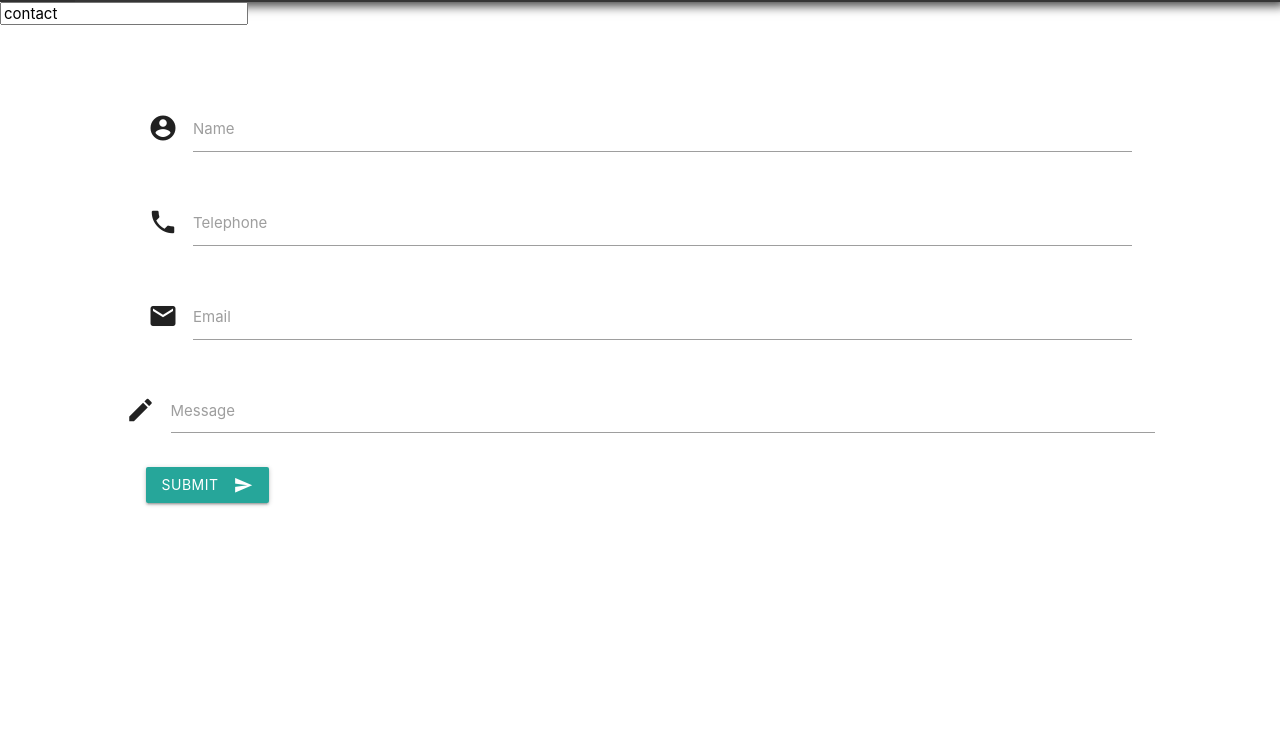
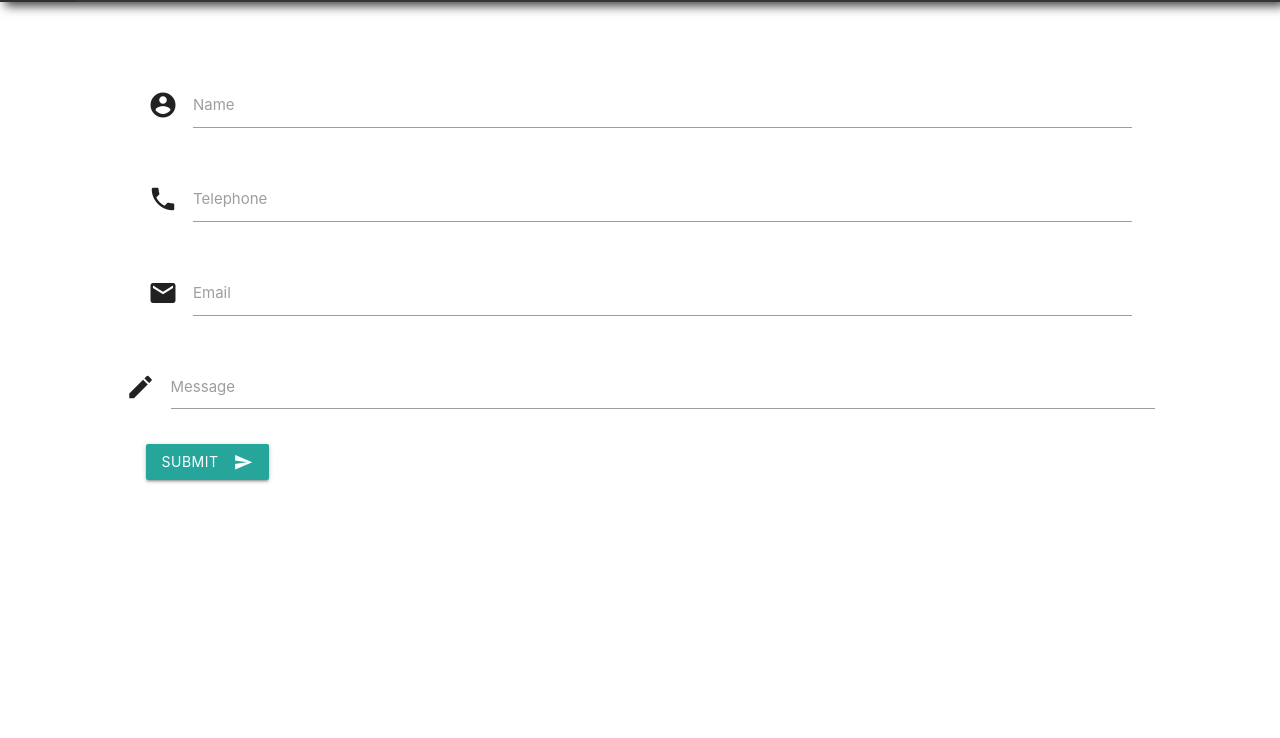
Before and after one commit to RobertzzzXD/DemoRepo, a plain HTML site: page contact.html in a window 1280 px wide. Shown: the part 62-800 px from the top of the page. Drawn offline with nearby package versions, Linux system fonts and the light colour scheme.

Commit message:
Added netlify forms

```diff
--- a/contact.html
+++ b/contact.html
@@ -21,12 +21,12 @@
           </ul>
         </div>
       </nav>
-      <form name="contact" method="POST" data-netlify="true" class="col s12">
-        <input type=" hidden" name="form-name" value="contact"/>
+
 
             <div class="contactBox">
             <div class="row">
-              <form class="col s12">
+              <form name="contact" method="POST" data-netlify="true" class="col s12">
+                <input type="hidden" name="form-name" value="contact"/>
                 <div class="row">
 
 
@@ -35,6 +35,7 @@
                       <input id="icon_prefix" type="text" class="validate">
                       <label for="icon_prefix">Name</label>
                     </div>
+
 
 
                     <div class="input-field col s12">
```
